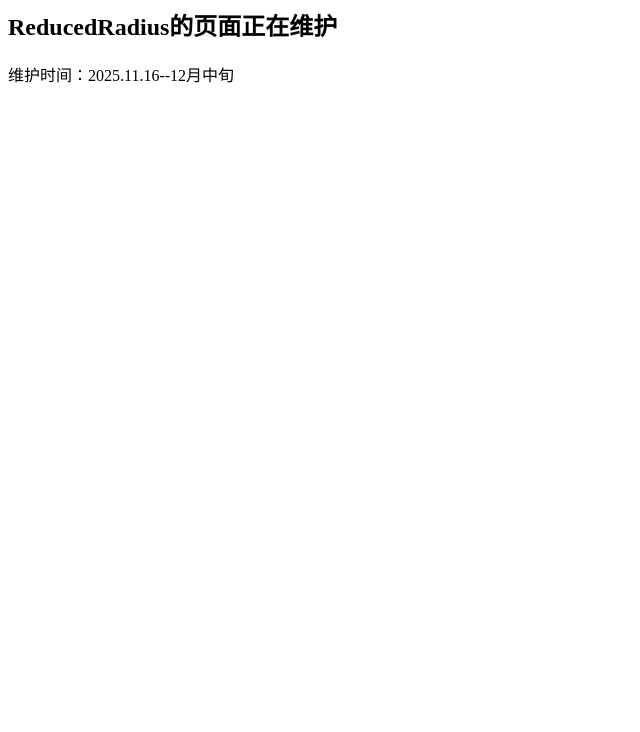
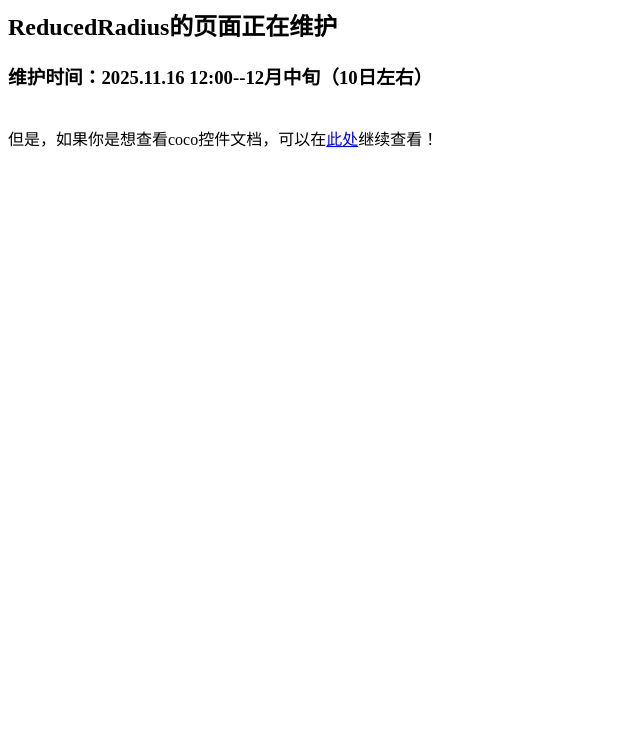
Before and after one commit to flytothehighest/reducedradius, a plain HTML site: page index.html in a window 1280 px wide. Shown: the part 68-800 px from the top of the page, without its empty margins (0-640 px from the left). Drawn offline with Linux system fonts and the light colour scheme.

Commit message:
Update index.html

```diff
--- a/index.html
+++ b/index.html
@@ -6,6 +6,8 @@
   <body>
     <h1>很抱歉！</h1>
     <h2>ReducedRadius的页面正在维护</h2>
-    维护时间：2025.11.16--12月中旬
+    <h3>维护时间：2025.11.16 12:00--12月中旬（10日左右）</h3><br />
+
+    但是，如果你是想查看coco控件文档，可以在<a href="https://codeberg.org/flytothehighest/coco-widget-docs">此处</a>继续查看！
   </body>
 </html>
```
